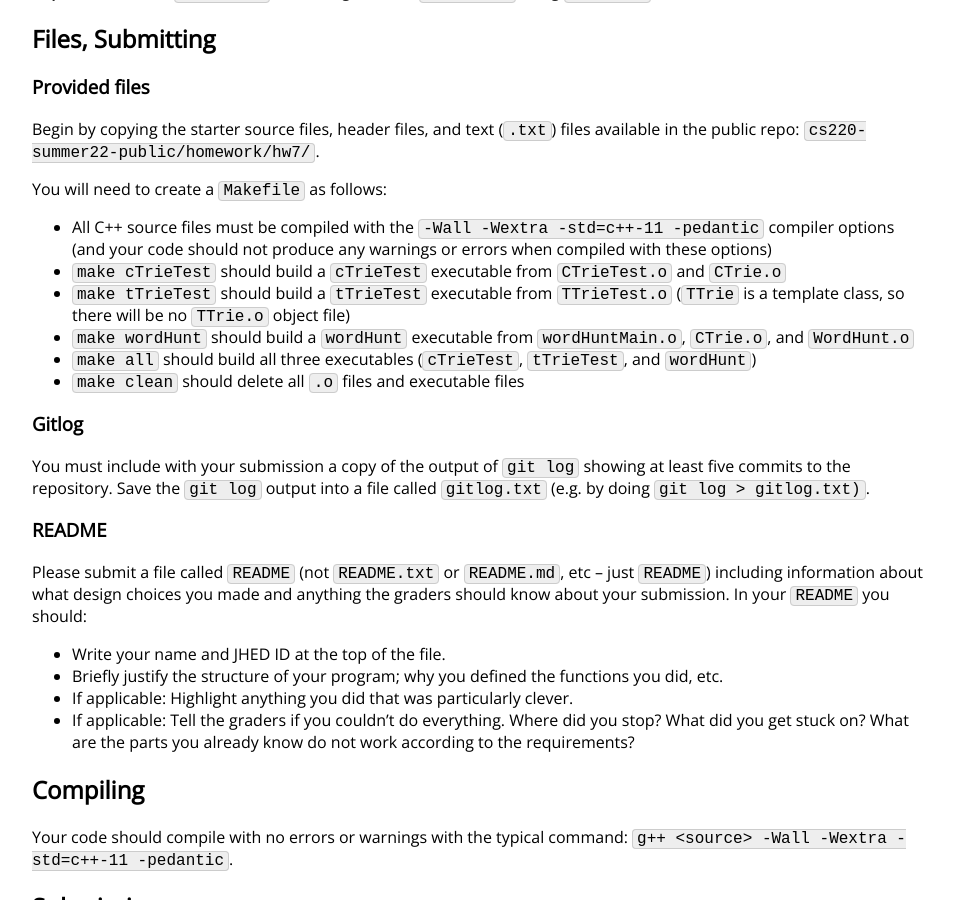
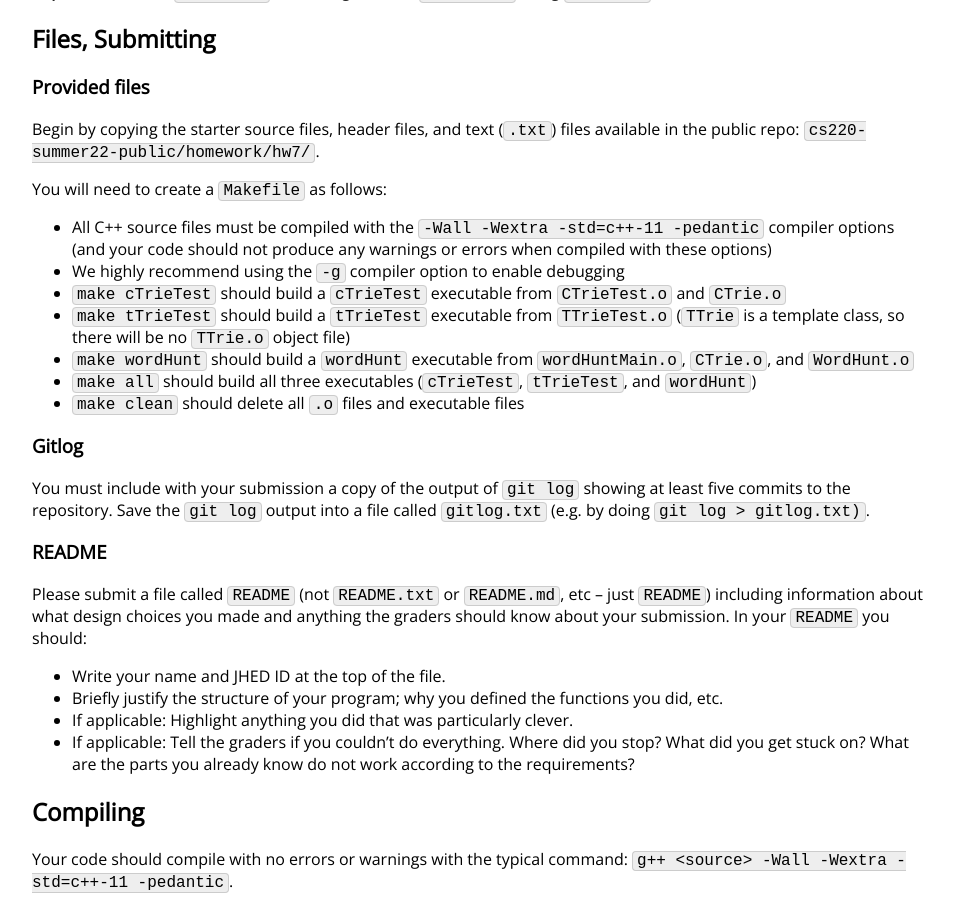
Before and after one commit to jhu-ip/cs220-summer22, a Jekyll site: the page built from assign/hw7.md, in a window 1280 px wide and 900 px high, scrolled down 6703 px. Shown: the whole window, without its empty margins (160-1114 px from the left). Built offline with Jekyll 4.4.1, drawn with Linux system fonts in a browser that asks for light colours; some web fonts are replaced.

Commit message:
recommend using -g compiler option

```diff
--- a/assign/hw7.md
+++ b/assign/hw7.md
@@ -348,6 +348,7 @@ You will need to create a `Makefile` as follows:
   `-Wall -Wextra -std=c++-11 -pedantic` compiler options
   (and your code should not produce any warnings or errors when
   compiled with these options)
+* We highly recommend using the `-g` compiler option to enable debugging
 * `make cTrieTest` should build a `cTrieTest` executable from `CTrieTest.o` and
   `CTrie.o`
 * `make tTrieTest` should build a `tTrieTest` executable from `TTrieTest.o`
```
